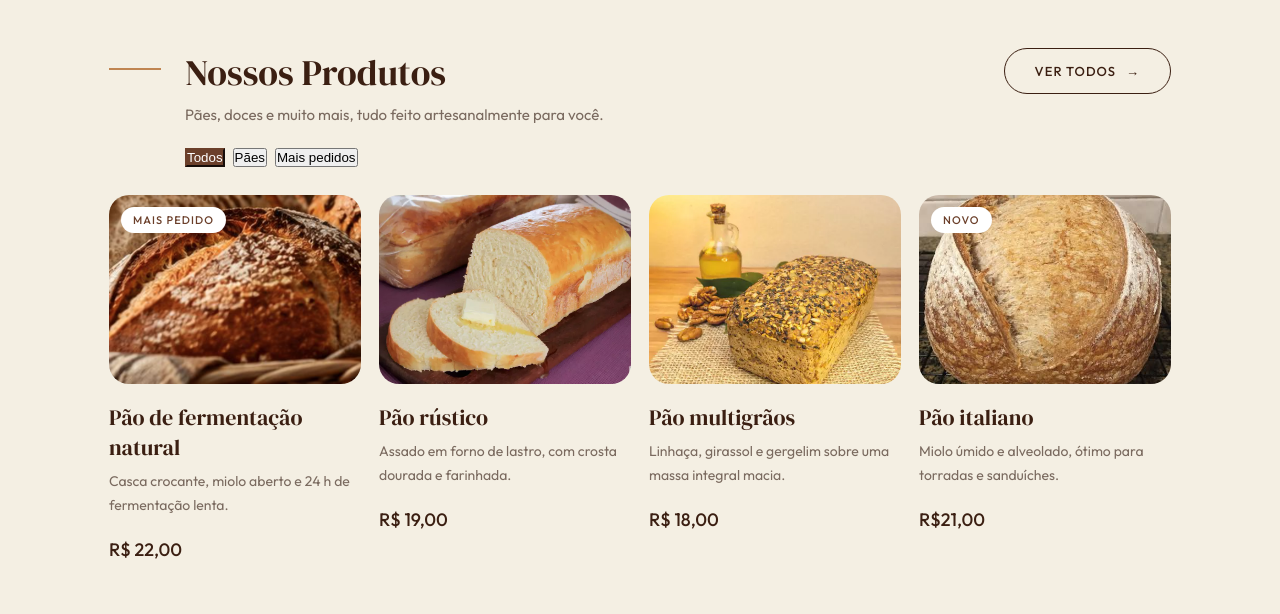
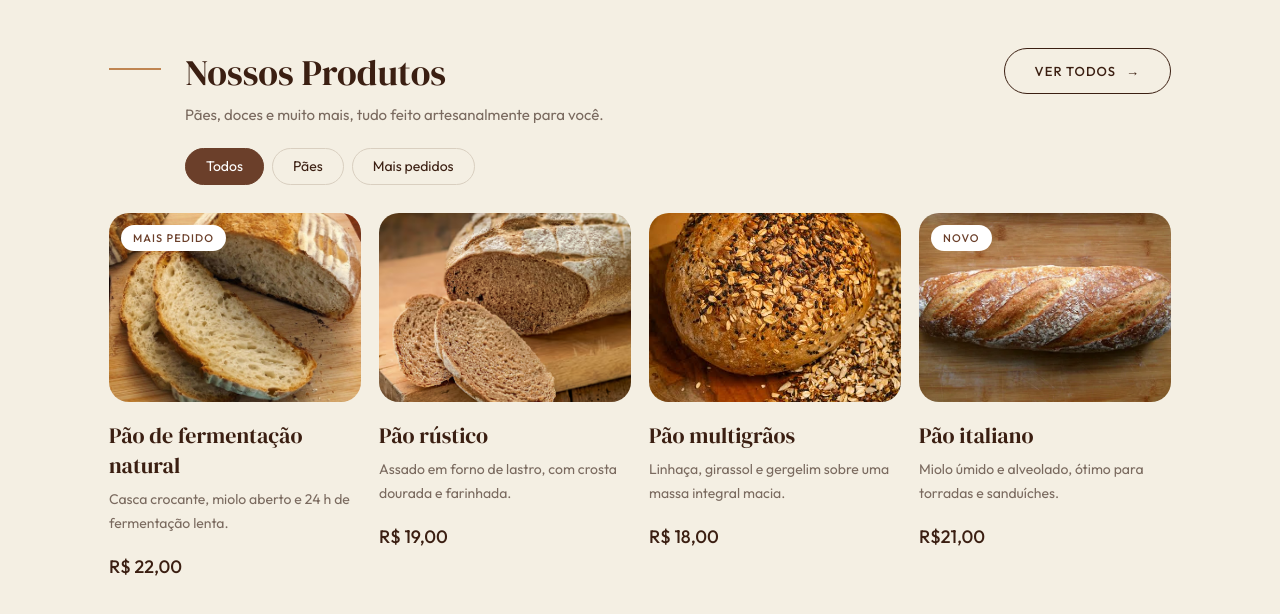
Before and after one commit to rayane-santos/Projeto_P-o, a plain HTML site: page home/index.html in a window 1280 px wide. Drawn offline with Linux system fonts and the light colour scheme.

Commit message:
conclusão do html e css

```diff
--- a/home/index.html
+++ b/home/index.html
@@ -34,21 +34,21 @@
 
         <div>
           <span class="selo">Mais pedido</span>
-          <img src="../img/pao_rustico (1).png" alt="Pão de fermentação natural">
+          <img src="../img/pão fermentação natural.jpg" alt="Pão de fermentação natural">
           <h2>Pão de fermentação natural</h2>
           <p>Casca crocante, miolo aberto e 24 h de fermentação lenta.</p>
           <span class="preco">R$ 22,00</span>
         </div>
 
         <div>
-          <img src="../img/(pão 2).webp" alt="Pão rústico">
+          <img src="../img/pão rustico.avif" alt="Pão rústico">
           <h2>Pão rústico</h2>
           <p>Assado em forno de lastro, com crosta dourada e farinhada.</p>
           <span class="preco">R$ 19,00</span>
         </div>
 
         <div>
-          <img src="../img/(pão 3).webp" alt="Pão multigrãos">
+          <img src="../img/pão multigrãos.jpg" alt="Pão multigrãos">
           <h2>Pão multigrãos</h2>
           <p>Linhaça, girassol e gergelim sobre uma massa integral macia.</p>
           <span class="preco">R$ 18,00</span>
@@ -57,7 +57,7 @@
         <div>
 
             <span class="selo">Novo</span>
-            <img src="../img/images (pão 4).jpg" alt="Pão italiano">
+            <img src="../img/pão italiano.webp" alt="Pão italiano">
             <h2>Pão italiano</h2>
             <p>Miolo úmido e alveolado, ótimo para torradas e sanduíches.</p>
             <h3>R$21,00</h3>
--- a/home/style.css
+++ b/home/style.css
@@ -95,18 +95,21 @@ h1 {
     gap: 8px;
     margin: 24px 0 28px 76px;
 }
-    gi
+
 .filtro button {
+    appearance: none;
     padding: 9px 20px;
     border: 1px solid var(--borda);
     border-radius: 999px;
     cursor: pointer;
     background: transparent;
     color: var(--marrom-escuro);
-    font-family: inherit;
+    font-family: 'Outfit', sans-serif;
     font-size: 14px;
     font-weight: 400;
+    line-height: 1.2;
 }
+
 
 .filtro button:first-child {
     background-color: var(--marrom);
```
Also changed, not shown: img/pão fermentação natural.jpg (added), img/pão italiano.webp (added), img/pão multigrãos.jpg (added), img/pão rustico.avif (added).
